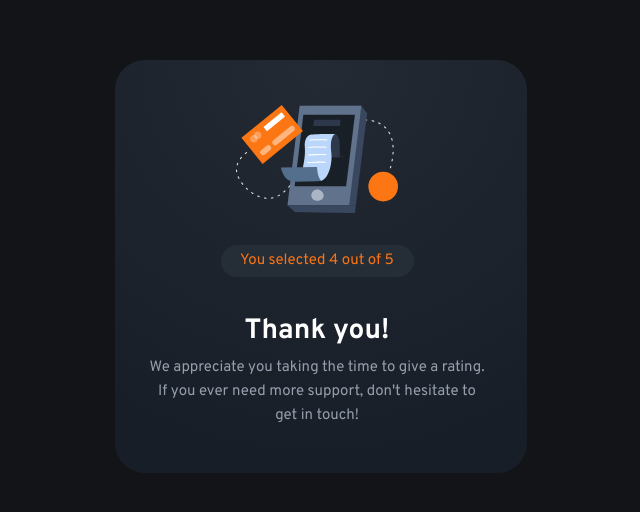
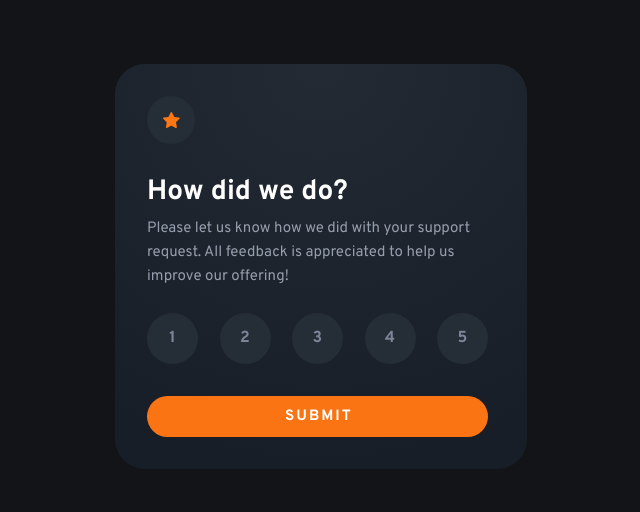
Before and after one commit to AdamHaniff/Interactive-Rating-Component, a website built with Parcel: page index.html in a window 1536 px wide. Shown: the part 134-646 px from the top of the page, without its empty margins (447-1087 px from the left). Built offline with nearby package versions, Linux system fonts and the light colour scheme.

Commit message:
Made handleSubmitClick function

```diff
--- a/index.html
+++ b/index.html
@@ -21,7 +21,7 @@
   </head>
   <body>
     <main>
-      <!-- <div class="rating-container">
+      <div class="rating-component container">
         <div class="star-icon-container">
           <img class="star-img" src="./images/icon-star.svg" alt="Star icon" />
         </div>
@@ -38,9 +38,9 @@
           <span class="rating-number">5</span>
         </div>
         <button class="submit-btn" type="submit">SUBMIT</button>
-      </div> -->
+      </div>
 
-      <div class="thank-you-container">
+      <div class="thank-you-component container hidden">
         <div class="illustration-container">
           <img
             class="illustration-img"
--- a/script.js
+++ b/script.js
@@ -7,6 +7,10 @@ import "regenerator-runtime/runtime";
 const ratingNumbersContainer = document.querySelector(
   ".rating-numbers-container"
 );
+const submitBtn = document.querySelector(".submit-btn");
+const ratingComponent = document.querySelector(".rating-component");
+const thankYouComponent = document.querySelector(".thank-you-component");
+const selectionText = document.querySelector(".selection-text");
 let selectedRating = null;
 
 // FUNCTIONS
@@ -22,7 +26,7 @@ const removeHoveredClass = function (e) {
   unhoveredRating.classList.remove("hovered");
 };
 
-const handleClickedEvent = function (e) {
+const handleRatingClick = function (e) {
   const clickedRating = e.target.closest(".rating-number");
   if (!clickedRating) return;
 
@@ -42,7 +46,13 @@ const handleClickedEvent = function (e) {
   }
 };
 
+const handleSubmitClick = function () {
+  ratingComponent.classList.add("hidden");
+  thankYouComponent.classList.remove("hidden");
+};
+
 // EVENT LISTENERS
 ratingNumbersContainer.addEventListener("mouseover", addHoveredClass);
 ratingNumbersContainer.addEventListener("mouseout", removeHoveredClass);
-ratingNumbersContainer.addEventListener("click", handleClickedEvent);
+ratingNumbersContainer.addEventListener("click", handleRatingClick);
+submitBtn.addEventListener("click", handleSubmitClick);
--- a/style.css
+++ b/style.css
@@ -22,17 +22,20 @@
 }
 
 /************* GENERAL ************/
-* {
+*,
+*::before,
+*::after {
   margin: 0;
   padding: 0;
-  box-sizing: border-box;
+  box-sizing: inherit;
 }
 
-html,
-body,
-main {
-  height: 100%;
+html {
   font-size: 62.5%;
+}
+
+body {
+  box-sizing: border-box;
   font-family: var(--overpass);
   background: var(--veryDarkBlue);
 }
@@ -43,25 +46,21 @@ main {
   align-items: center;
 }
 
-/* CLASSES USED WITH JAVASCRIPT */
-.hovered {
-  cursor: pointer;
-  background: var(--mediumGrey);
-  color: var(--pure-white);
+html,
+body,
+main {
+  height: 100%;
 }
 
-.clicked {
-  cursor: pointer;
-  background: var(--orange);
-  color: var(--pure-white);
-}
-
-/******** RATING CONTAINER ********/
-.rating-container {
+.container {
   max-width: 32.7rem;
   max-height: 36rem;
   border-radius: 1.5rem;
   background: var(--black-gradient);
+}
+
+/******** RATING COMPONENT ********/
+.rating-component {
   padding: 2.4rem 2.4rem 3.2rem;
 }
 
@@ -108,7 +107,7 @@ main {
   font-size: 1.4rem;
   font-weight: var(--fw700);
   line-height: 2.4rem;
-  letter-spacing: 0.175px;
+  letter-spacing: 0.0175rem;
 }
 
 .submit-btn {
@@ -122,7 +121,7 @@ main {
   font-size: 1.4rem;
   font-family: var(--overpass);
   font-weight: var(--fw700);
-  letter-spacing: 1.867px;
+  letter-spacing: 0.1867rem;
   transition: all 0.3s;
 }
 
@@ -135,11 +134,15 @@ main {
 
 /******* 1440px MEDIA QUERY *******/
 @media (min-width: 90em) {
-  /******* RATING CONTAINER *******/
-  .rating-container {
+  /*********** GENERAL ************/
+  .container {
     max-width: 41.2rem;
     max-height: 41.6rem;
     border-radius: 3rem;
+  }
+
+  /******* RATING COMPONENT *******/
+  .rating-component {
     padding: 3.2rem 3.9rem 3.2rem 3.2rem;
   }
 
@@ -168,7 +171,7 @@ main {
     width: 5.1rem;
     height: 5.1rem;
     font-size: 1.6rem;
-    letter-spacing: 0.2px;
+    letter-spacing: 0.02rem;
   }
 
   .submit-btn {
@@ -179,12 +182,8 @@ main {
   }
 }
 
-/******* THANK YOU CONTAINER ******/
-.thank-you-container {
-  max-width: 32.7rem;
-  max-height: 36rem;
-  border-radius: 1.5rem;
-  background: var(--black-gradient);
+/******* THANK YOU COMPONENT ******/
+.thank-you-component {
   padding: 3.4rem 2.4rem 3.7rem;
   display: flex;
   flex-direction: column;
@@ -233,10 +232,7 @@ main {
 
 /******* 1440px MEDIA QUERY *******/
 @media (min-width: 90em) {
-  .thank-you-container {
-    max-width: 41.2rem;
-    max-height: 41.6rem;
-    border-radius: 3rem;
+  .thank-you-component {
     padding: 4.5rem 4rem 4.5rem 3.2rem;
   }
 
@@ -264,3 +260,20 @@ main {
     line-height: 2.4rem;
   }
 }
+
+/* CLASSES USED WITH JAVASCRIPT */
+.hovered {
+  cursor: pointer;
+  background: var(--mediumGrey);
+  color: var(--pure-white);
+}
+
+.clicked {
+  cursor: pointer;
+  background: var(--orange);
+  color: var(--pure-white);
+}
+
+.hidden {
+  display: none;
+}
```
